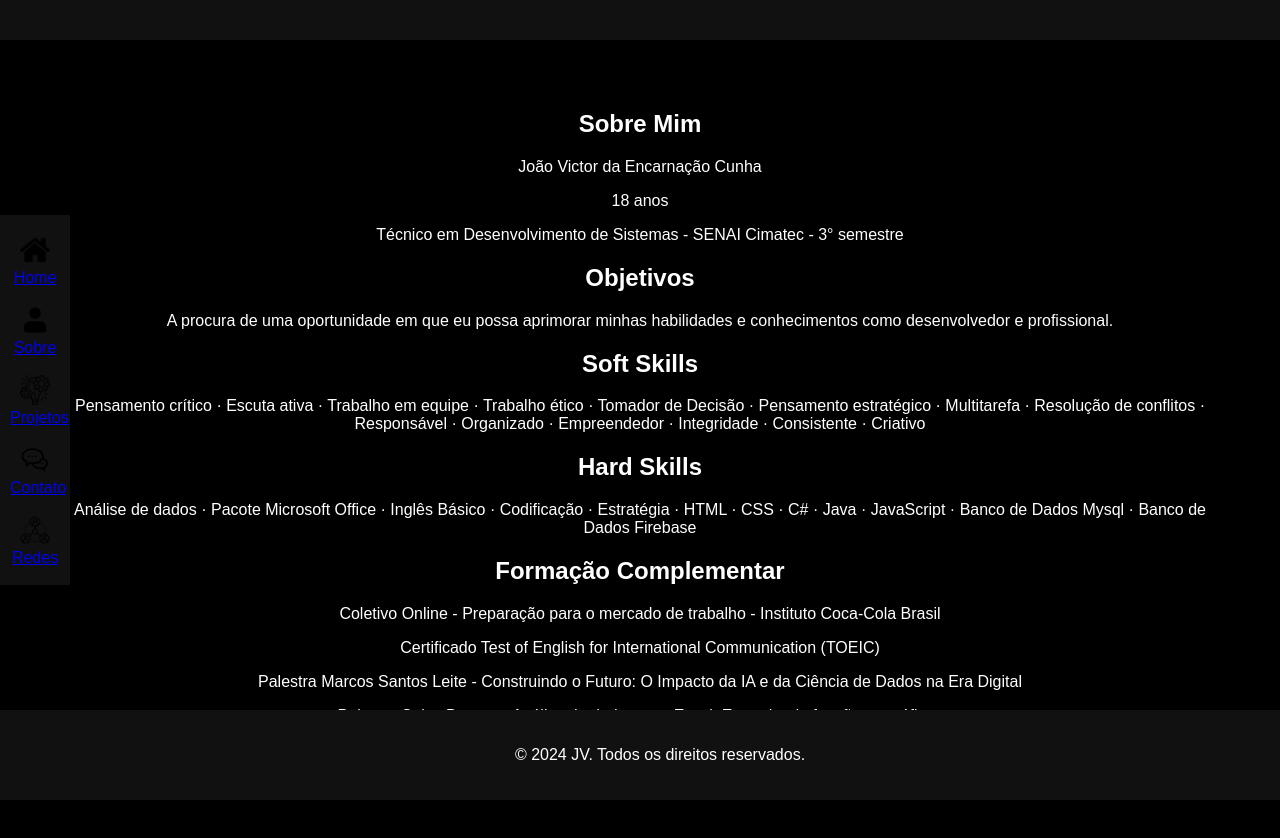
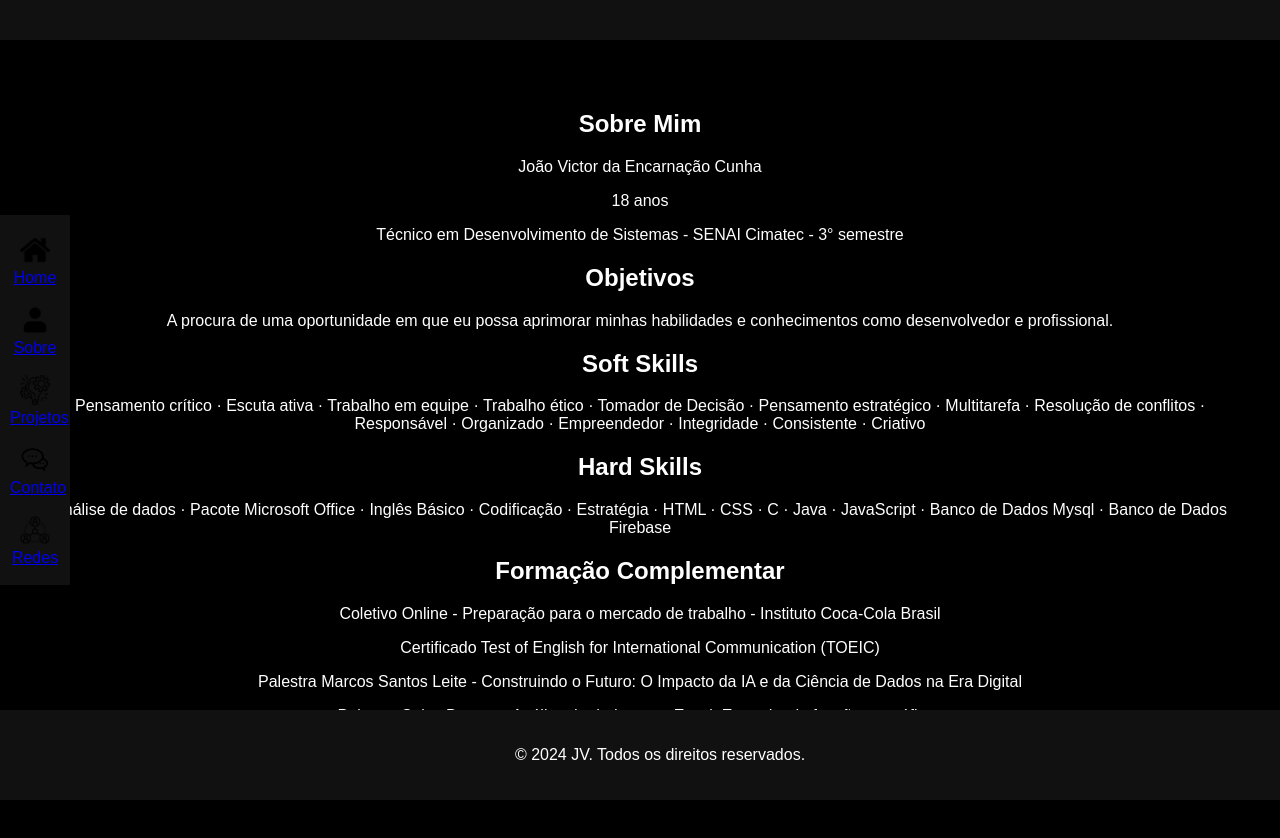
Before and after one commit to xeilongue/Portfolio, a plain HTML site: page sobre.html in a window 1280 px wide. Drawn offline with Linux system fonts and the light colour scheme.

Commit message:
Update sobre.html

```diff
--- a/sobre.html
+++ b/sobre.html
@@ -66,7 +66,7 @@
             · Estratégia
             · HTML
             · CSS
-            · C#
+            · C
             · Java
             · JavaScript
             · Banco de Dados Mysql
```
